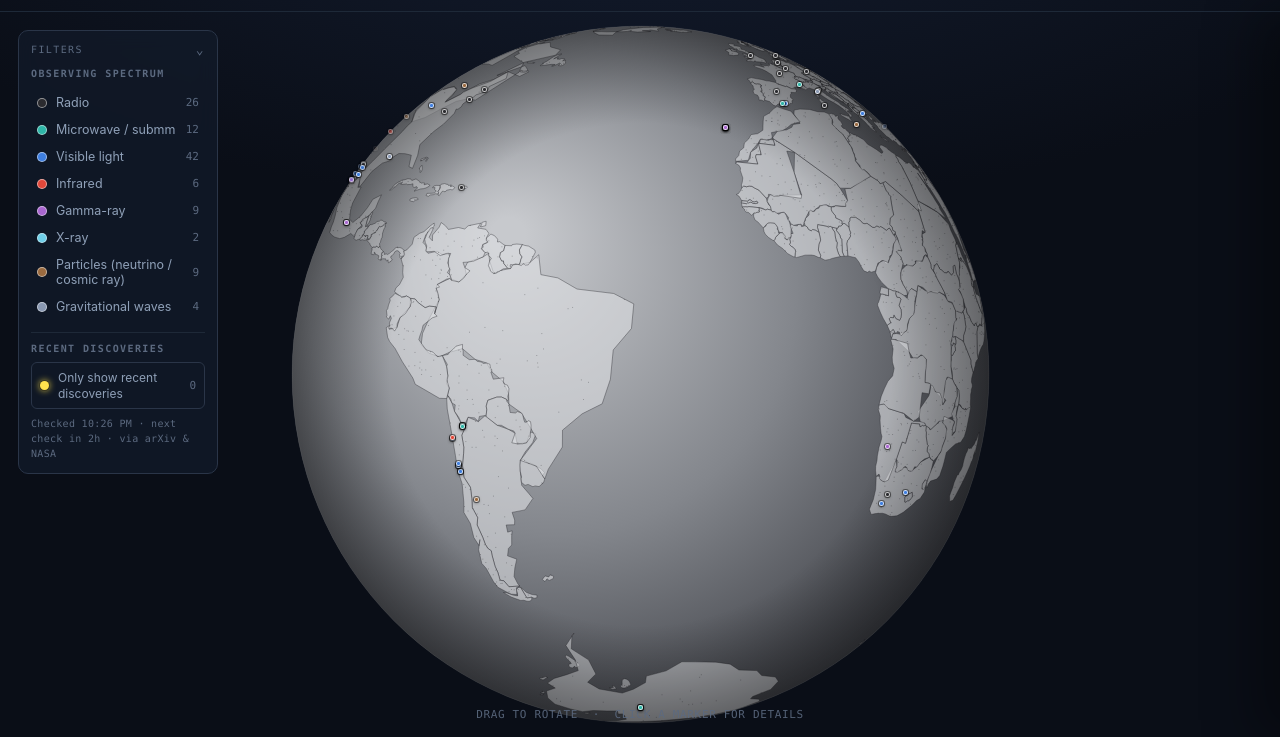
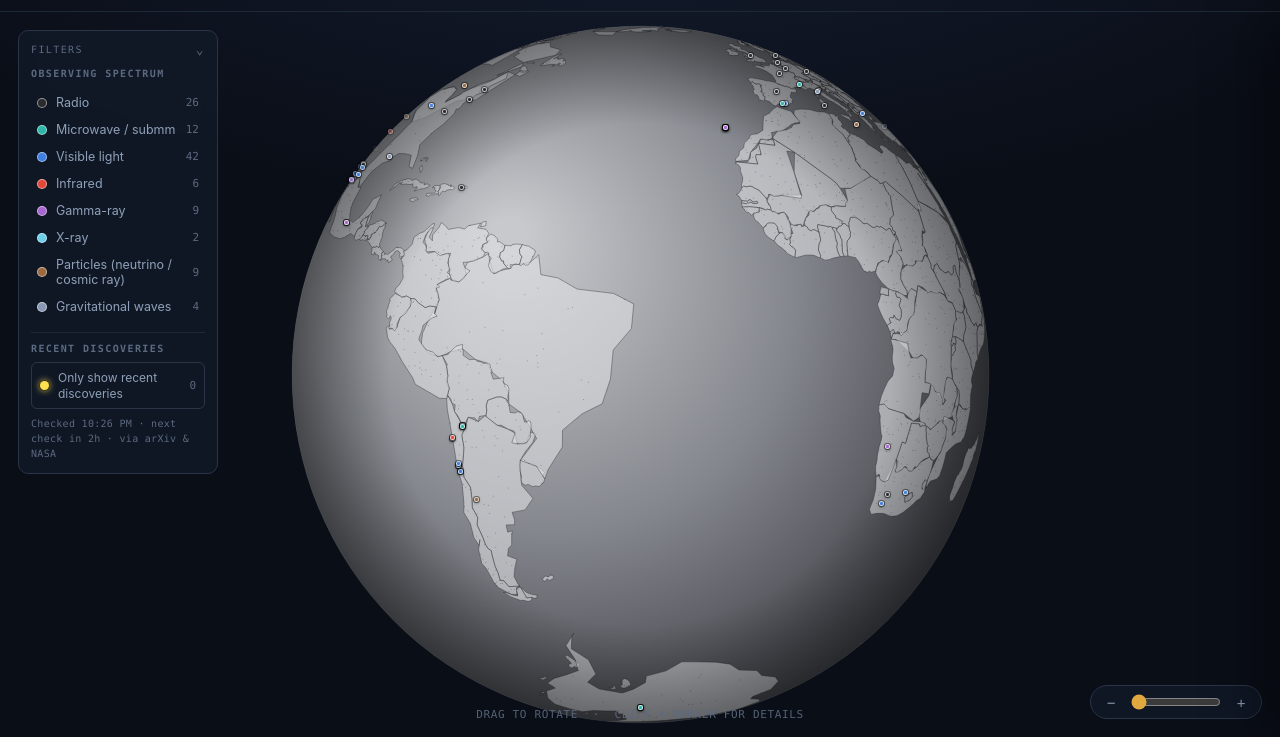
Before and after one commit to joeykstein-bit/telescope-explorer, a plain HTML site: page index.html in a window 1280 px wide. Shown: the part 63-800 px from the top of the page. Drawn offline with Linux system fonts and the light colour scheme; no server answers; animation ran at ten frames a second.

Commit message:
Add zoom slider to the Globe view
Lets users zoom the globe 1x-4x with a slider or +/- buttons so
closely clustered telescopes (e.g. Europe) can be told apart and
clicked individually. Guards the drag-to-rotate handler so
interacting with the zoom control doesn't spin the globe.

Co-Authored-By: Claude Sonnet 5 <noreply@anthropic.com>

```diff
--- a/index.html
+++ b/index.html
@@ -235,6 +235,44 @@
     opacity:0.9;
     text-align:center;
     white-space:nowrap;
+  }
+
+  .zoom-control{
+    position:absolute;
+    right:18px;
+    bottom:18px;
+    z-index:10;
+    display:flex;
+    align-items:center;
+    gap:8px;
+    background:rgba(18,26,41,0.82);
+    backdrop-filter:blur(10px);
+    -webkit-backdrop-filter:blur(10px);
+    border:1px solid var(--border);
+    border-radius:999px;
+    padding:6px 10px;
+  }
+  .zoom-btn{
+    width:20px;
+    height:20px;
+    flex-shrink:0;
+    display:flex;
+    align-items:center;
+    justify-content:center;
+    background:none;
+    border:none;
+    border-radius:50%;
+    color:var(--text-muted);
+    font-size:15px;
+    line-height:1;
+    cursor:pointer;
+  }
+  .zoom-btn:hover{ color:var(--text); background:var(--surface-2); }
+  .zoom-btn:focus-visible{ outline:2px solid var(--focus); outline-offset:1px; }
+  .zoom-slider{
+    width:90px;
+    accent-color:var(--accent);
+    cursor:pointer;
   }
 
   /* ---------- space view (orbital diagram) ---------- */
@@ -787,6 +825,11 @@
       <canvas id="globe"></canvas>
       <div class="markers" id="markers"></div>
       <div class="hint">Drag to rotate &nbsp;&middot;&nbsp; click a marker for details</div>
+      <div class="zoom-control" id="zoomControl">
+        <button type="button" class="zoom-btn" id="zoomOutBtn" aria-label="Zoom out">&minus;</button>
+        <input type="range" id="zoomSlider" class="zoom-slider" min="1" max="4" step="0.05" value="1" aria-label="Globe zoom">
+        <button type="button" class="zoom-btn" id="zoomInBtn" aria-label="Zoom in">+</button>
+      </div>
     </div>
 
     <div class="space-wrap" id="spaceWrap">
@@ -1415,6 +1458,7 @@ const LAND=[[[180,-16.1,180,-16.6,179.4,-16.8,178.7,-17,178.6,-16.6,179.1,-16.4,
   var ctx = canvas.getContext('2d');
   var markersEl = document.getElementById('markers');
   var R = 0, cx = 0, cy = 0, dpr = Math.max(1, window.devicePixelRatio||1);
+  var baseR = 0, zoom = 1;
 
   function resize(){
     var w = wrap.clientWidth, h = wrap.clientHeight;
@@ -1425,8 +1469,13 @@ const LAND=[[[180,-16.1,180,-16.6,179.4,-16.8,178.7,-17,178.6,-16.6,179.1,-16.4,
     markersEl.style.left = ((w-size)/2)+'px';
     markersEl.style.top = ((h-size)/2)+'px';
     ctx.setTransform(dpr,0,0,dpr,0,0);
-    R = size/2 - 2;
+    baseR = size/2 - 2;
     cx = size/2; cy = size/2;
+    applyZoom();
+  }
+
+  function applyZoom(){
+    R = baseR * zoom;
   }
 
   /* ---------------- topography stipple (precomputed once) ---------------- */
@@ -1718,6 +1767,7 @@ const LAND=[[[180,-16.1,180,-16.6,179.4,-16.8,178.7,-17,178.6,-16.6,179.1,-16.4,
   var dragging = false, lastX=0, lastY=0, lastT=0, moved=false;
 
   function pointerDown(e){
+    if (e.target.closest('.zoom-control')) return;
     dragging = true; userInteracted = true; vel.yaw = 0; vel.pitch = 0; moved = false;
     wrap.classList.add('dragging');
     var p = (e.touches ? e.touches[0] : e);
@@ -1747,6 +1797,23 @@ const LAND=[[[180,-16.1,180,-16.6,179.4,-16.8,178.7,-17,178.6,-16.6,179.1,-16.4,
   wrap.addEventListener('touchstart', pointerDown, {passive:true});
   window.addEventListener('touchmove', pointerMove, {passive:false});
   window.addEventListener('touchend', pointerUp);
+
+  /* ---------------- zoom ---------------- */
+
+  var ZOOM_MIN = 1, ZOOM_MAX = 4, ZOOM_STEP = 0.25;
+  var zoomSlider = document.getElementById('zoomSlider');
+  var zoomInBtn = document.getElementById('zoomInBtn');
+  var zoomOutBtn = document.getElementById('zoomOutBtn');
+
+  function setZoom(z){
+    zoom = Math.max(ZOOM_MIN, Math.min(ZOOM_MAX, z));
+    zoomSlider.value = String(zoom);
+    applyZoom();
+  }
+
+  zoomSlider.addEventListener('input', function(){ setZoom(parseFloat(zoomSlider.value)); });
+  zoomInBtn.addEventListener('click', function(){ setZoom(zoom + ZOOM_STEP); });
+  zoomOutBtn.addEventListener('click', function(){ setZoom(zoom - ZOOM_STEP); });
 
   /* ---------------- animation loop ---------------- */
 
```
